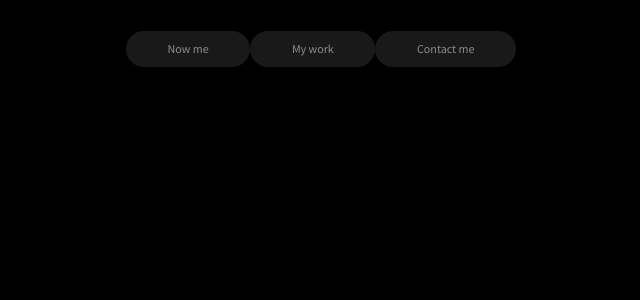
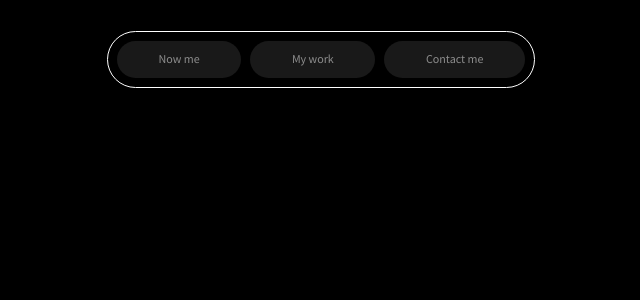
Before and after one commit to richarddg10/My-portfolio, a React (Vite) app: page / in a window 1280 px wide. Shown: the top 300 px of the page, without its empty margins (319-959 px from the left). Built offline with nearby package versions, Linux system fonts and the light colour scheme.

Commit message:
Add files via upload

```diff
--- /dev/null
+++ b/tailwind.config.js
@@ -0,0 +1,46 @@
+/** @type {import('tailwindcss').Config} */
+export default {
+  content: [
+    "./index.html",
+    "./src/**/*.{js,jsx}"
+  ],
+  theme: {
+    extend: {
+      colors: {
+        'black': '#000000',
+        'white': '#ffffff',
+        'primary-green': '#2ADE71',
+        'primary-gray': '#0D0D0D',
+        'secondary-gray': '#191919',
+        'third-gray': '#383838',
+        'fourth-gray': '#505050',
+        'fifth-gray': '#989898'
+      },
+      fontWeight: {
+        'thin': 100,
+        'light': 300,
+        'regular': 400,
+        'medium': 500,
+        'semibold': 600,
+        'bold': 700,
+        'extrabold': 800,
+        'black': 900
+      }
+    },
+    backgroundImage: {
+      'img-patron': 'url(./src/assets/portfolio-patron.svg)'
+    },
+    dropShadow: {
+      'richi-img': '0 0 17.91px rgba(255, 255, 255, 0.23)'
+    },
+    screens: {
+      'xs':'480px',
+      'sm': '640px',
+      'md': '768px',
+      'lg': '1024px',
+      'xl': '1280px',
+      '2xl': '1536px'
+    }
+  },
+  plugins: [],
+}
```
